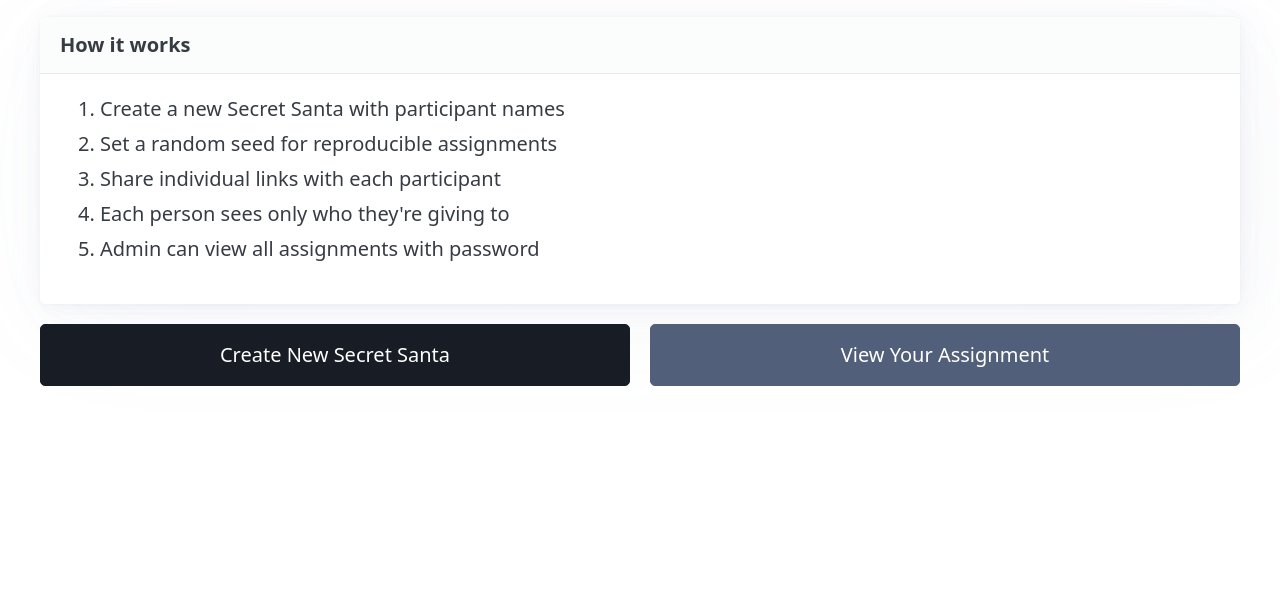
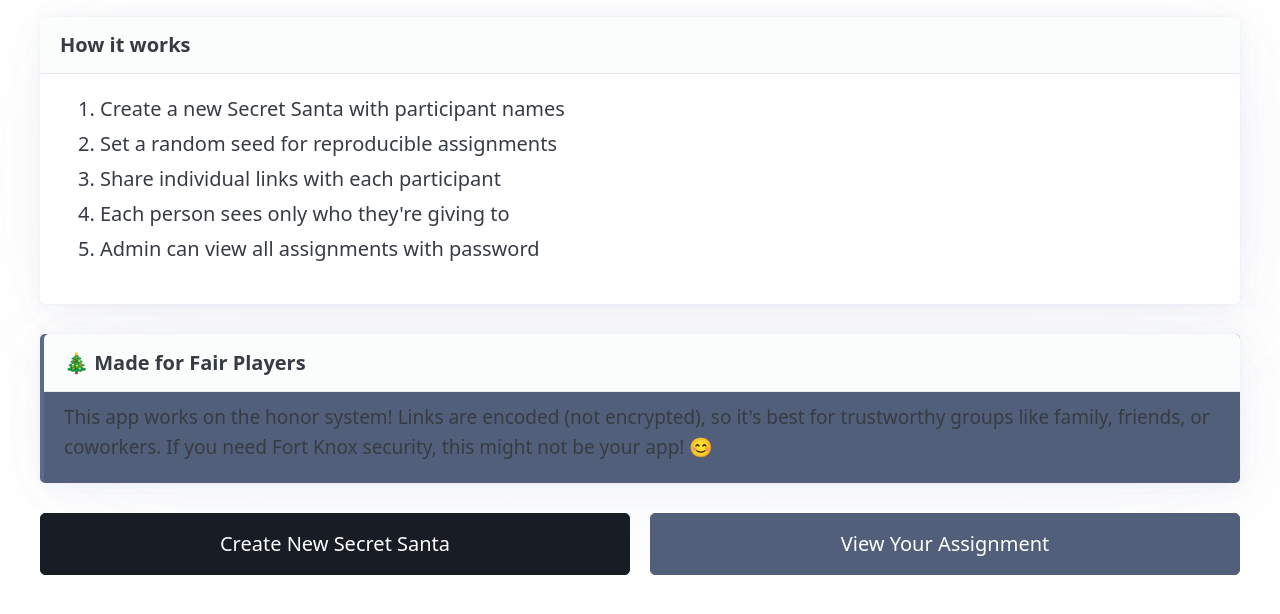
Before and after one commit to bombfork/open-secret-santa, a plain HTML site: page index.html in a window 1280 px wide. Shown: the part 252-866 px from the top of the page. Before the commit the page ends 800 px from the top, so only its background shows below. Drawn offline with nearby package versions, Linux system fonts and the light colour scheme.

Commit message:
Add security disclaimer to landing page
- Add friendly "Made for Fair Players" notice on landing page
- Explain app works on honor system with encoded (not encrypted) links
- Use casual, approachable tone to set proper expectations
- Place notice between instructions and action buttons
- Style with info card design (secondary color, left border)
- Add translations in all 4 languages
- Update README security section to match casual tone

Security notice communicates:
- Data is encoded, not encrypted
- Best for trustworthy groups (family, friends, coworkers)
- Assumes participants play fair
- Not recommended for high-security scenarios
- Friendly tone: "If you need Fort Knox security, this might not be your app! 😊"

Closes #5

```diff
--- a/index.html
+++ b/index.html
@@ -27,6 +27,15 @@
                     <li>Each person sees only who they're giving to</li>
                     <li>Admin can view all assignments with password</li>
                 </ol>
+            </article>
+
+            <article class="security-notice">
+                <header><strong>🎄 Made for Fair Players</strong></header>
+                <p>
+                    This app works on the honor system! Links are encoded (not encrypted),
+                    so it's best for trustworthy groups like family, friends, or coworkers.
+                    If you need Fort Knox security, this might not be your app! 😊
+                </p>
             </article>
 
             <div class="grid">
--- a/js/main.js
+++ b/js/main.js
@@ -68,6 +68,9 @@ function updatePageText() {
         li.textContent = instruction;
         instructionsList.appendChild(li);
     });
+
+    document.querySelector('.security-notice header strong').textContent = t('landing.securityNoticeTitle');
+    document.querySelector('.security-notice p').textContent = t('landing.securityNoticeText');
 
     document.getElementById('create-btn').textContent = t('landing.createButton');
     document.getElementById('view-btn').textContent = t('landing.viewButton');
--- a/locales/de.json
+++ b/locales/de.json
@@ -10,6 +10,8 @@
       "Jede Person sieht nur, wem sie beschenkt",
       "Admin kann alle Zuweisungen mit Passwort einsehen"
     ],
+    "securityNoticeTitle": "🎄 Für Fair-Player Gemacht",
+    "securityNoticeText": "Diese App basiert auf dem Vertrauensprinzip! Links sind kodiert (nicht verschlüsselt), daher ist sie ideal für vertrauenswürdige Gruppen wie Familie, Freunde oder Kollegen. Wenn Sie Fort-Knox-Sicherheit brauchen, ist das vielleicht nicht die richtige App! 😊",
     "createButton": "Neues Wichteln Erstellen",
     "viewButton": "Ihre Zuweisung Ansehen"
   },
--- a/locales/en.json
+++ b/locales/en.json
@@ -10,6 +10,8 @@
       "Each person sees only who they're giving to",
       "Admin can view all assignments with password"
     ],
+    "securityNoticeTitle": "🎄 Made for Fair Players",
+    "securityNoticeText": "This app works on the honor system! Links are encoded (not encrypted), so it's best for trustworthy groups like family, friends, or coworkers. If you need Fort Knox security, this might not be your app! 😊",
     "createButton": "Create New Secret Santa",
     "viewButton": "View Your Assignment"
   },
--- a/locales/es.json
+++ b/locales/es.json
@@ -10,6 +10,8 @@
       "Cada persona solo ve a quién le toca dar",
       "El administrador puede ver todas las asignaciones con contraseña"
     ],
+    "securityNoticeTitle": "🎄 Para Jugadores Justos",
+    "securityNoticeText": "¡Esta app funciona con el sistema de honor! Los enlaces están codificados (no encriptados), así que es ideal para grupos de confianza como familia, amigos o compañeros. Si necesitas seguridad de Fort Knox, ¡puede que esta no sea tu app! 😊",
     "createButton": "Crear Nuevo Amigo Invisible",
     "viewButton": "Ver Tu Asignación"
   },
--- a/locales/fr.json
+++ b/locales/fr.json
@@ -10,6 +10,8 @@
       "Chaque personne ne voit que son attribution",
       "L'administrateur peut voir toutes les attributions avec le mot de passe"
     ],
+    "securityNoticeTitle": "🎄 Pour Joueurs Fair-Play",
+    "securityNoticeText": "Cette application fonctionne sur le principe de l'honneur ! Les liens sont encodés (pas chiffrés), donc c'est idéal pour des groupes de confiance comme la famille, les amis ou les collègues. Si vous avez besoin d'une sécurité maximale, ce n'est peut-être pas l'app qu'il vous faut ! 😊",
     "createButton": "Créer un Père Noël Secret",
     "viewButton": "Voir Votre Attribution"
   },
--- a/styles/main.css
+++ b/styles/main.css
@@ -52,6 +52,23 @@ body {
 
 .page.hidden {
     display: none;
+}
+
+/* Security notice */
+.security-notice {
+    background-color: var(--pico-secondary-background);
+    border-left: 4px solid var(--pico-secondary);
+    margin: 1.5rem 0;
+}
+
+.security-notice header {
+    margin-bottom: 0.5rem;
+}
+
+.security-notice p {
+    margin-bottom: 0;
+    font-size: 0.95rem;
+    line-height: 1.6;
 }
 
 /* Link containers */
```
Also changed, not shown: README.md.
